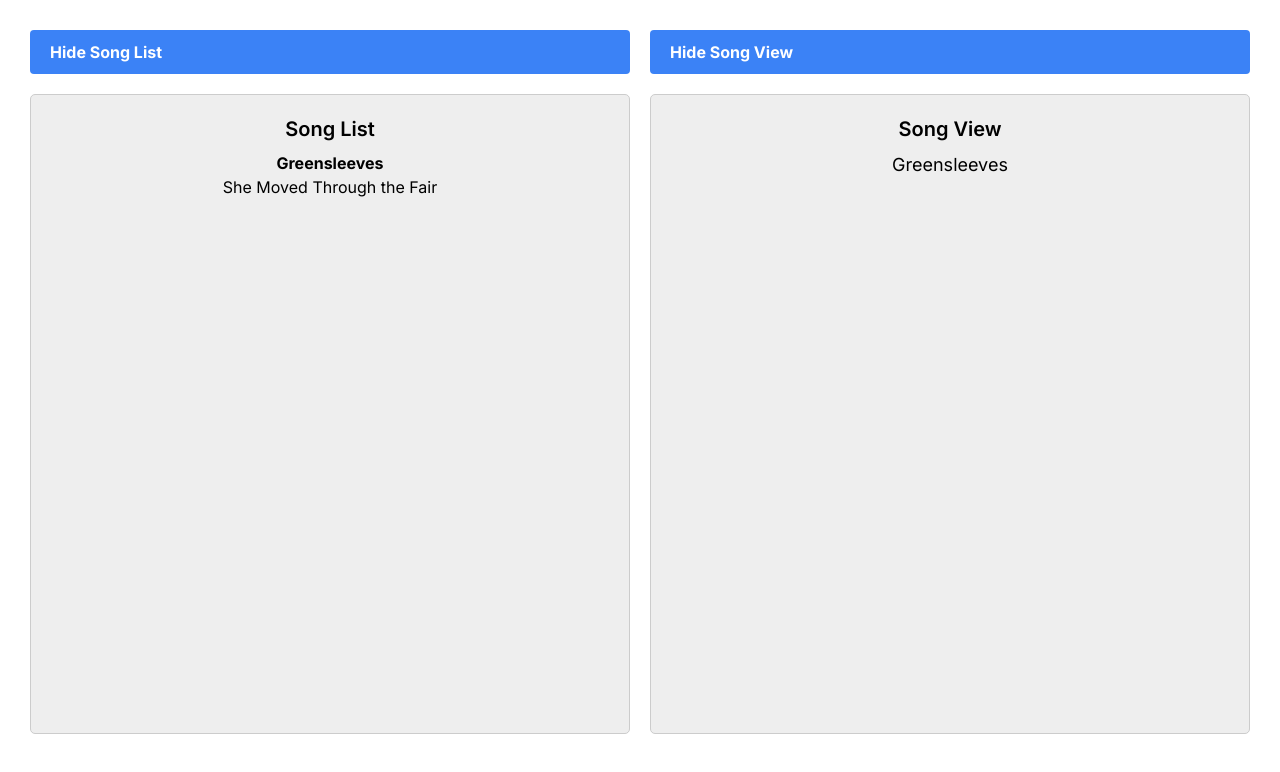
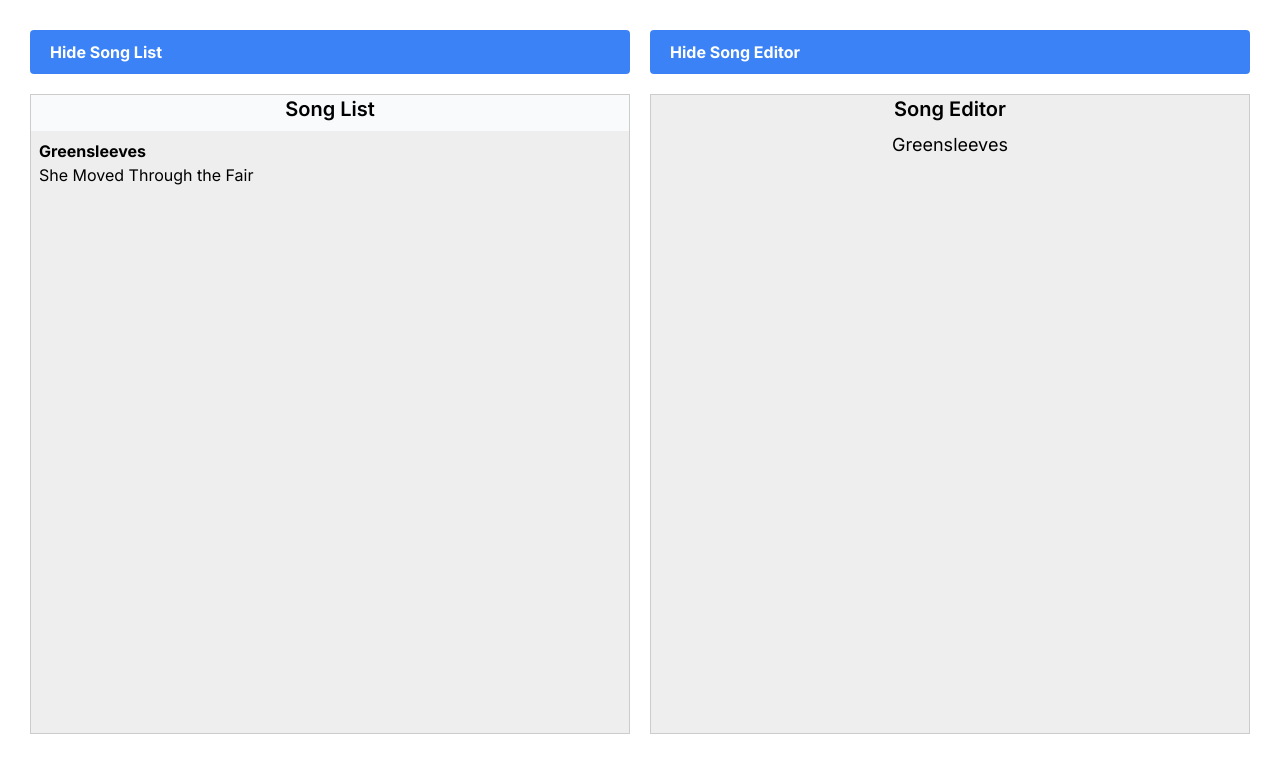
Before and after one commit to rocketbop/song-wallet, a Next.js app: page / in a window 1280 px wide. Shown: the top 772 px of the page. Built offline with nearby package versions, Linux system fonts and the light colour scheme.

Commit message:
Tidy up CSS

```diff
--- a/app/globals.css
+++ b/app/globals.css
@@ -70,9 +70,9 @@ body {
 }
 .window {
   border: 1px solid #ccc;
-  padding: 20px;
+  /* padding: 20px; */
   background-color: #eee;
-  border-radius: 5px;
+  /* border-radius: 5px; */
   margin: 10px;
   height: 100%;
   display: flex;
--- a/app/page.tsx
+++ b/app/page.tsx
@@ -5,19 +5,19 @@ import mockData from './mockData';
 
 export default function Home() {
   const [songListVisible, setSongListVisible] = useState(true);
-  const [songViewVisible, setSongViewVisible] = useState(true);
+  const [songVisible, setSongVisible] = useState(true);
   const [bothWindowsHidden, setBothWindowsHidden] = useState(true);
   const songs = mockData.songs;
   const [selectedSong, setSelectedSongId] = useState(songs[0]);
 
   const toggleSongList = () => {
     setSongListVisible(!songListVisible);
-    setBothWindowsHidden(!songListVisible && !songViewVisible);
+    setBothWindowsHidden(!songListVisible && !songVisible);
   };
 
-  const toggleSongView = () => {
-    setSongViewVisible(!songViewVisible);
-    setBothWindowsHidden(!songListVisible && !songViewVisible);
+  const toggleSong = () => {
+    setSongVisible(!songVisible);
+    setBothWindowsHidden(!songListVisible && !songVisible);
   };
 
   const handleClickSongTitle = (songId) => {
@@ -30,15 +30,18 @@ export default function Home() {
         <button className="btn btn-blue" onClick={toggleSongList}>
           {songListVisible ? 'Hide Song List' : 'Show Song List'}
         </button>
-        <button className="btn btn-blue" onClick={toggleSongView}>
-          {songViewVisible ? 'Hide Song View' : 'Show Song View'}
+        <button className="btn btn-blue" onClick={toggleSong}>
+          {songVisible ? 'Hide Song Editor' : 'Show Song Editor'}
         </button>
       </div>
 
       <div className="windows">
         {songListVisible && (
-          <div className="window" id="songList">
+          <div className="window" id="song-explorer-window">
+            <div className="bg-slate-50" id="song-explorer-menu">
               <h2>Song List</h2>
+            </div>
+            <div id="song-explorer-list" className="text-left p-2">
               <ul>
                 {songs.map((song) => (
                   <li
@@ -52,11 +55,12 @@ export default function Home() {
               </ul>
 
             </div>
+          </div>
         )}
 
-    {songViewVisible && (
-      <div className="window" id="songView">
-        <h2>Song View</h2>
+    {songVisible && (
+      <div className="window" id="song-editor">
+        <h2>Song Editor</h2>
         <h3>{selectedSong.title}</h3>
       </div>
     )}
```
Lines whose indentation alone changed are shown as unchanged.
